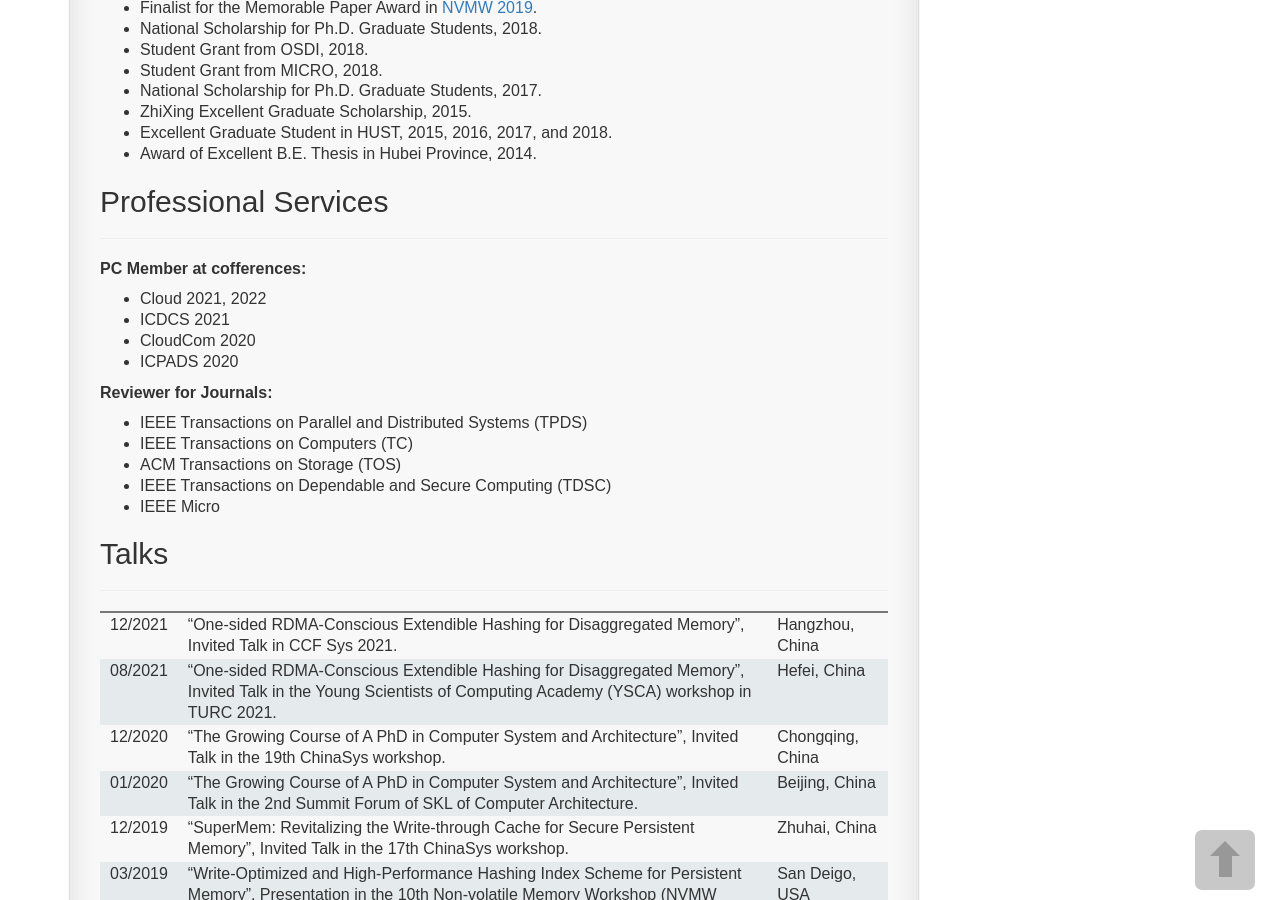
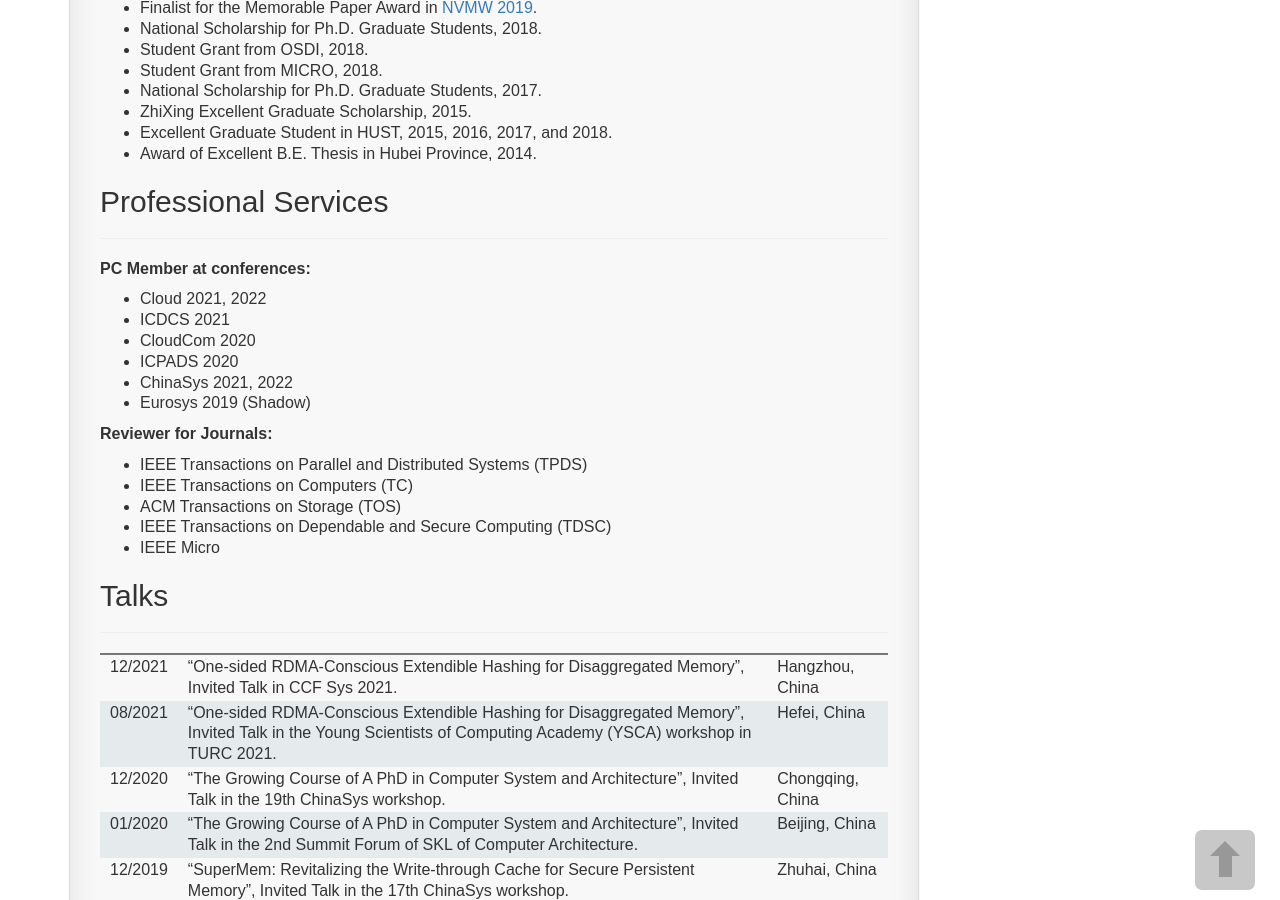
Before and after one commit to Menguozi/Menguozi.github.io, a Jekyll site: the page built from pages/1_homepage.md, in a window 1280 px wide and 900 px high, scrolled down 2105 px. Built offline with Jekyll 4.4.1, drawn with Linux system fonts in a browser that asks for light colours; comment, search, counter and statistics services are not loaded.

Commit message:
Update 1_homepage.md

```diff
--- a/pages/1_homepage.md
+++ b/pages/1_homepage.md
@@ -82,11 +82,13 @@ permalink: /homepage/
 ## Professional Services
 
 ---
-**PC Member at cofferences:**
+**PC Member at conferences:**
 * Cloud 2021, 2022
 * ICDCS 2021
 * CloudCom 2020
 * ICPADS 2020
+* ChinaSys 2021, 2022
+* Eurosys 2019 (Shadow)
 
 
 **Reviewer for Journals:**
```
